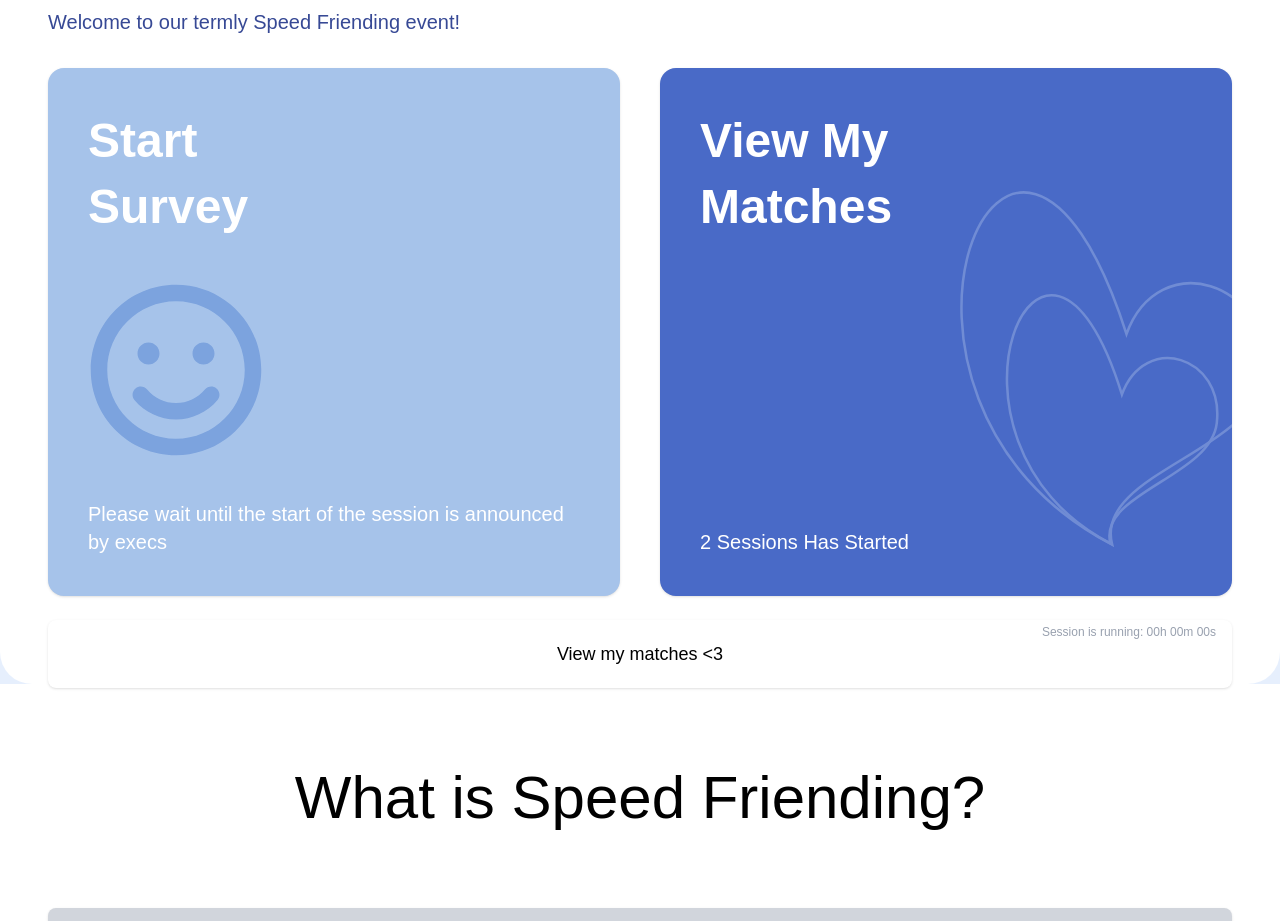
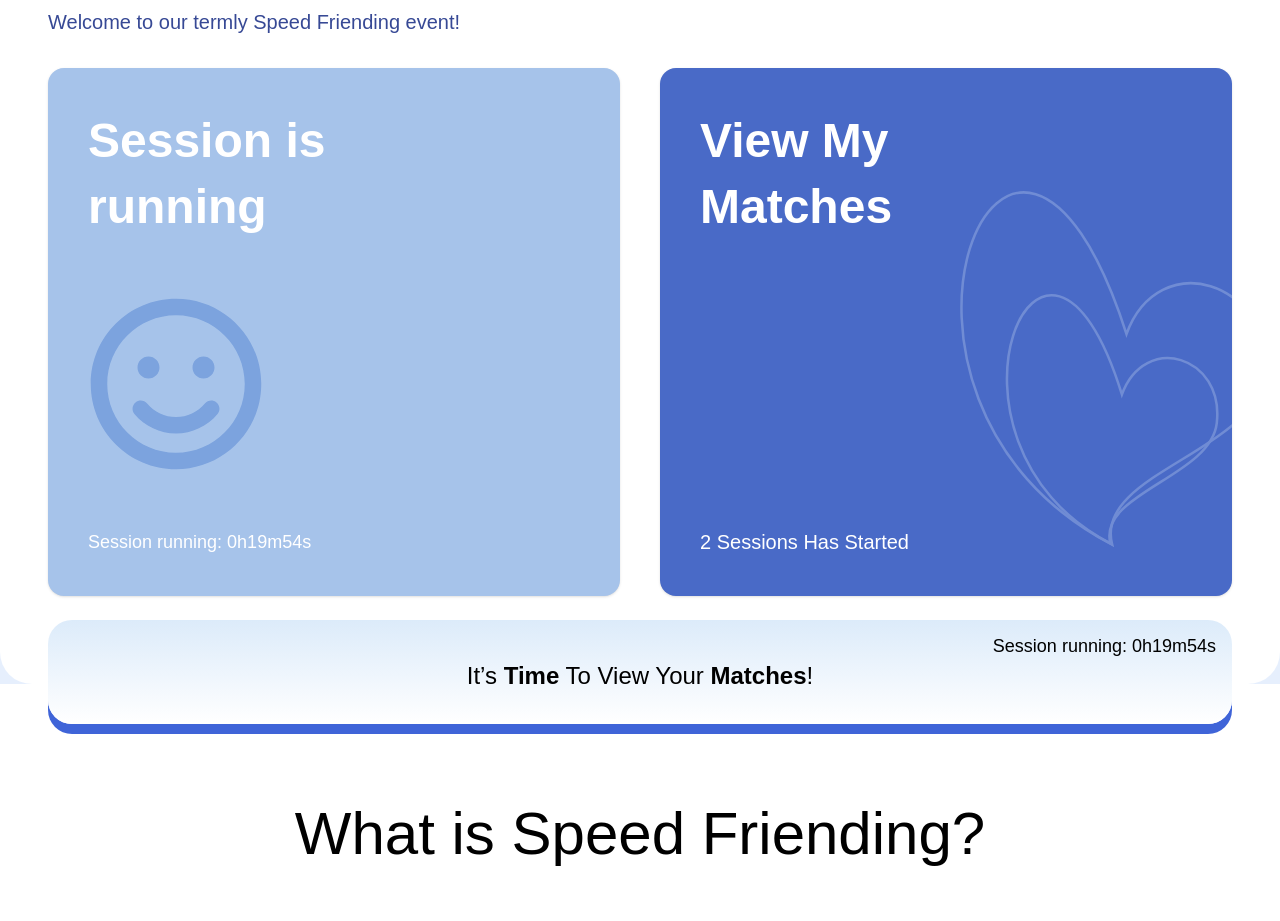
Before and after one commit to bakuyy/dsc-speed-dataing, a Next.js app: page /dashboard in a window 1280 px wide. Shown: the part 503-1424 px from the top of the page. Built offline with nearby package versions, Linux system fonts and the light colour scheme.

Commit message:
feat: timer implementation

```diff
--- a/src/app/dashboard/CardButton.tsx
+++ b/src/app/dashboard/CardButton.tsx
@@ -2,6 +2,7 @@ import React from 'react'
 import { FaRegSmile } from 'react-icons/fa'
 import Image from 'next/image'
 import Heart from "../../../public/images/dashboard/heart.svg"
+import SessionTimer from './SessionTimer'
 
 type CardButtonProps = {
   onClick: () => void
@@ -38,9 +39,9 @@ export default function CardButton({ onClick, type}: CardButtonProps) {
     match: 'View My\nMatches',
   }
 
-  const description: Record<typeof type, string> = {
+  const description: Record<typeof type, React.ReactNode> = {
     start: 'Please wait until the start of the session is announced by execs',
-    running: 'Session running: 00h00s00m', // ADD TIMER LOGIC
+    running: <span className='text-white'><SessionTimer /></span>,
     locked: 'Please wait until the start of the session is announced by execs',
     match: '2 Sessions Has Started', // ADD NUMBER OF SESSION LOGIC
   }
--- /dev/null
+++ b/src/app/dashboard/SessionTimer.tsx
@@ -0,0 +1,38 @@
+'use client'
+
+import React, { useState, useEffect, useRef } from 'react'
+
+type SessionTimerProps = {
+  onTimeChange?: (isTime: boolean) => void
+}
+
+function formatTime(seconds: number) {
+  const m = Math.floor(seconds / 60)
+  const s = seconds % 60
+  return `0h${String(m).padStart(2, '0')}m${String(s).padStart(2, '0')}s`
+}
+
+export default function SessionTimer({ onTimeChange }: SessionTimerProps) {
+  const [remaining, setRemaining] = useState(20 * 60) // 20 minutes in seconds
+  const intervalRef = useRef<NodeJS.Timeout | null>(null)
+
+  useEffect(() => {
+    intervalRef.current = setInterval(() => {
+      setRemaining(prev => {
+        if (prev <= 1) {
+          clearInterval(intervalRef.current!)
+          if (onTimeChange) onTimeChange(true)
+          return 0
+        }
+        return prev - 1
+      })
+    }, 1000)
+    return () => clearInterval(intervalRef.current!)
+  }, [onTimeChange])
+
+  return (
+    <span className="text-[0.5rem] md:text-lg">
+      Session running: {formatTime(remaining)}
+    </span>
+  )
+}
--- a/src/app/dashboard/UserDashboard.tsx
+++ b/src/app/dashboard/UserDashboard.tsx
@@ -2,6 +2,7 @@
 import { useRouter } from 'next/navigation'
 import CardButton from './CardButton'
 import StepCard from './StepCard'
+import SessionTimer from './SessionTimer'
 
 export default function Dashboard() {
   const router = useRouter()
@@ -10,7 +11,7 @@ export default function Dashboard() {
   const userName = 'Monica'
 
   type ButtonType = 'start' | 'running' | 'locked'
-  const buttonType: ButtonType = 'start' // ADD LOGIC
+  const buttonType: ButtonType = 'running' // ADD LOGIC
   const buttonRoutes: Record<ButtonType, string> = {
     start: '/survey',
     running: '/running',
@@ -35,16 +36,16 @@ export default function Dashboard() {
         />
       </main>
 
-      <div className="mt-6 relative">
-        <button
-          onClick={() => router.push('/dashboard')}
-          className="w-full py-5 bg-white text-black text-lg rounded-lg shadow hover:shadow-lg transition"
-        >
-          View my matches &lt;3
-        </button>
-        <span className="absolute right-4 top-1 text-xs text-gray-400">
-          Session is running: 00h 00m 00s
-        </span>
+      <div className="relative mt-6">
+        <div className="w-full rounded-[1.5rem] bg-gradient-to-b from-[#DCEBFA] to-white shadow-[0_10px_0_0_#3F64D8] px-6 py-4 md:py-8 relative">
+          <span className="absolute top-[-1] md:top-3 right-4 text-black">
+            <SessionTimer />
+          </span>
+
+          <p className="mt-2 text-center text-md sm:text-xl md:text-2xl font-medium text-black">
+            It’s <span className="font-bold">Time</span> To View Your <span className="font-bold">Matches</span>!
+          </p>
+        </div>
       </div>
 
       {/* INFO SECTION */}
```
